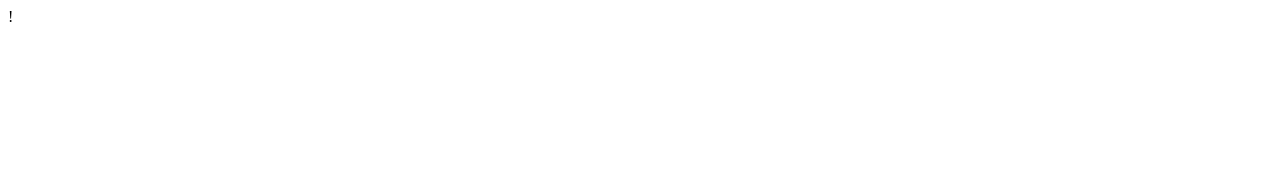
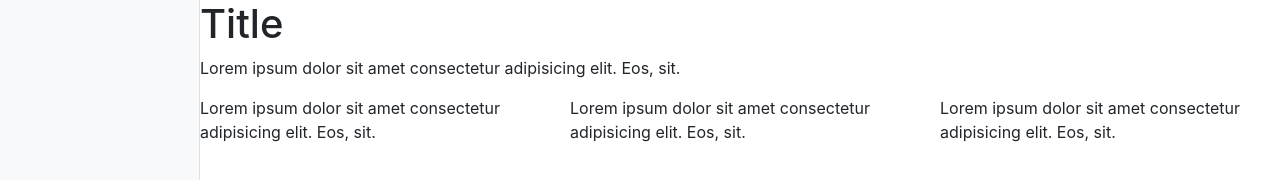
Before and after one commit to SergeyYakimov/js-constructor, a plain HTML site: page index.html in a window 1280 px wide. Shown: the top 180 px of the page. Drawn offline with nearby package versions, Linux system fonts and the light colour scheme.

Commit message:
Basic structure

```diff
--- a/index.html
+++ b/index.html
@@ -1 +1,41 @@
-!
+  <!DOCTYPE html>
+  <html lang="en">
+  <head>
+      <meta charset="UTF-8">
+      <meta name="viewport" content="width=device-width, initial-scale=1.0">
+      <title>JavaScript Constructor</title>
+      <link rel="stylesheet" href="https://stackpath.bootstrapcdn.com/bootstrap/4.5.2/css/bootstrap.min.css" integrity="sha384-JcKb8q3iqJ61gNV9KGb8thSsNjpSL0n8PARn9HuZOnIxN0hoP+VmmDGMN5t9UJ0Z" crossorigin="anonymous">
+      <link rel="stylesheet" href="main.css">
+    </head>
+  <body>
+      <div id="app" class="container-fluid">
+          <div id="panel" class="bg-light sidebar">
+
+          </div>
+          <div id="site" class="content">
+            <div class="row">
+                <div class="col-sm">
+                    <h1>Title</h1>
+                </div>
+            </div>
+            <div class="row">
+                <div class="col-sm">
+                    <p>Lorem ipsum dolor sit amet consectetur adipisicing elit. Eos, sit.</p>
+                </div>
+            </div>
+            <div class="row">
+                <div class="col-sm">
+                    Lorem ipsum dolor sit amet consectetur adipisicing elit. Eos, sit.
+                </div>
+                <div class="col-sm">
+                    Lorem ipsum dolor sit amet consectetur adipisicing elit. Eos, sit.
+                </div>
+                <div class="col-sm">
+                    Lorem ipsum dolor sit amet consectetur adipisicing elit. Eos, sit.
+                </div>
+            </div>
+          </div>
+      </div>
+      <script src="index.js"></script>
+  </body>
+  </html>
--- /dev/null
+++ b/main.css
@@ -0,0 +1,22 @@
+#app {
+    position: relative;
+}
+
+.content {
+    position: absolute;
+    top: 0;
+    right: 0;
+    left: 200px;
+}
+
+.sidebar {
+    position: fixed;
+    top: 0;
+    bottom: 0;
+    left: 0;
+    width: 200px;
+    z-index: 100;
+    padding: 10px;
+    box-shadow: inset -1px 0 0 rgba(0, 0, 0, .1);
+    overflow-y: auto;
+}
```
Also changed, not shown: index.js (added).
